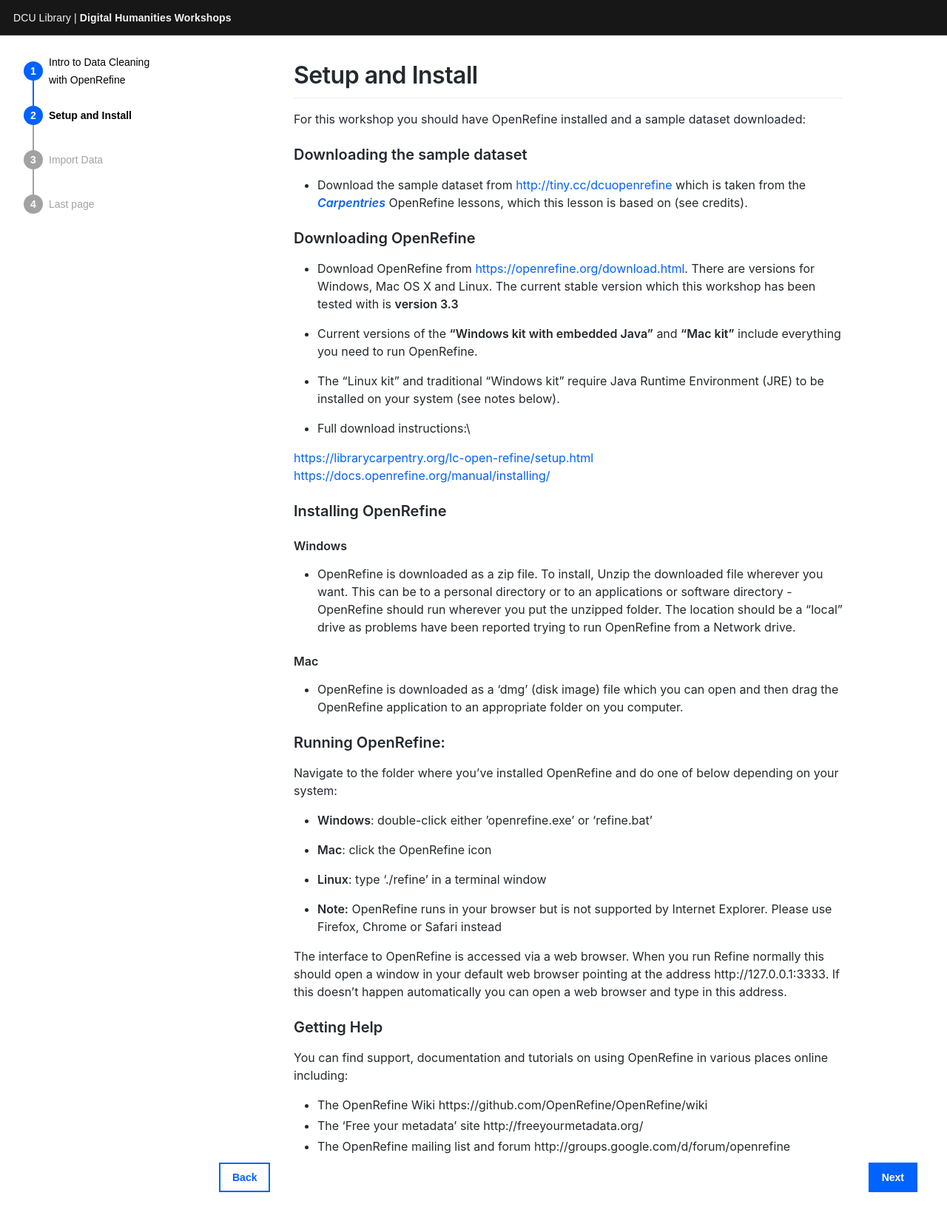
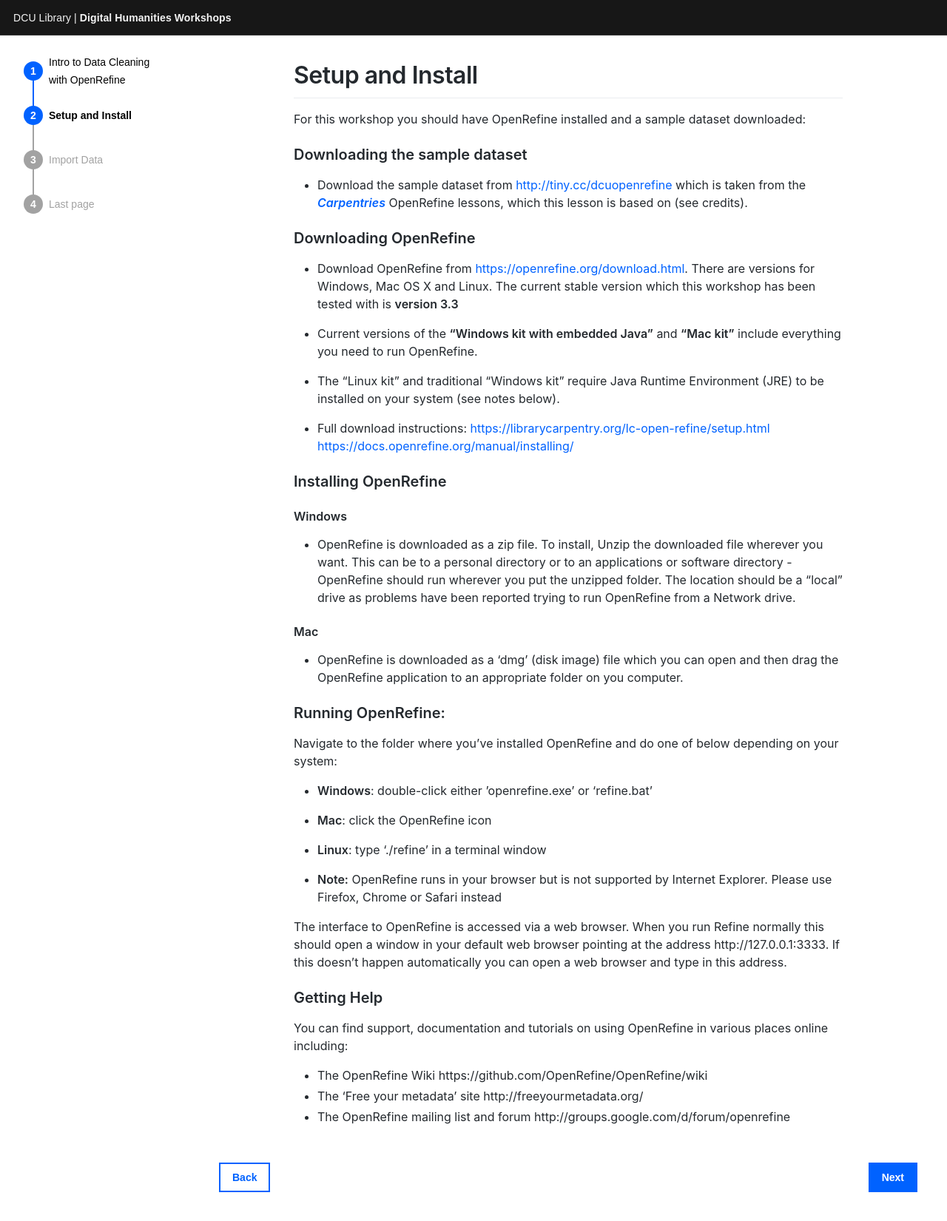
Before and after one commit to DCULibrary/open-refine-workshop, a Jekyll site: the page built from _workshop/setup.md, in a window 1280 px wide. Shown: the top 1651 px of the page at 74% size. Built offline with Jekyll 4.4.1, drawn with Linux system fonts in a browser that asks for light colours; some web fonts are replaced.

```diff
--- a/_workshop/setup.md
+++ b/_workshop/setup.md
@@ -18,9 +18,7 @@ There are versions for Windows, Mac OS X and Linux. The current stable version w
 
 * The “Linux kit” and traditional “Windows kit” require Java Runtime Environment (JRE) to be installed on your system (see notes below).
 
-* Full download instructions:\
-<https://librarycarpentry.org/lc-open-refine/setup.html>\
-<https://docs.openrefine.org/manual/installing/>
+* Full download instructions:  <https://librarycarpentry.org/lc-open-refine/setup.html>  <https://docs.openrefine.org/manual/installing/>
 
 ### Installing OpenRefine
 
```
